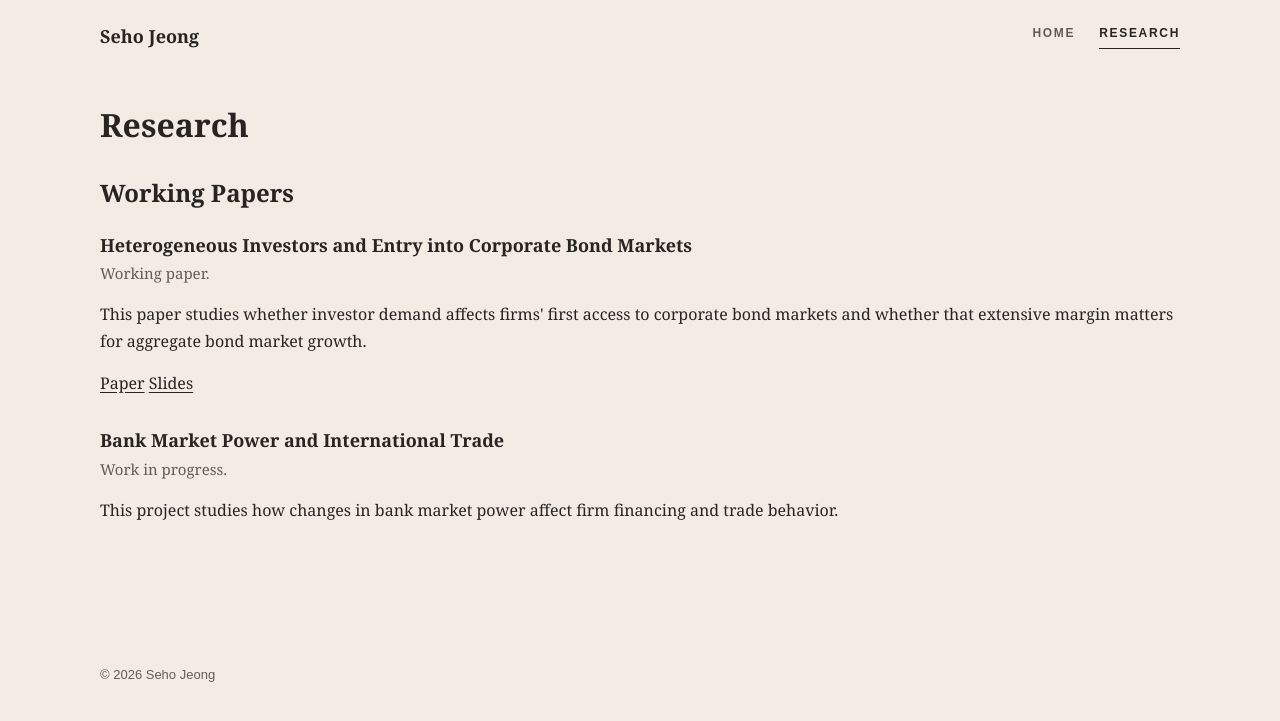
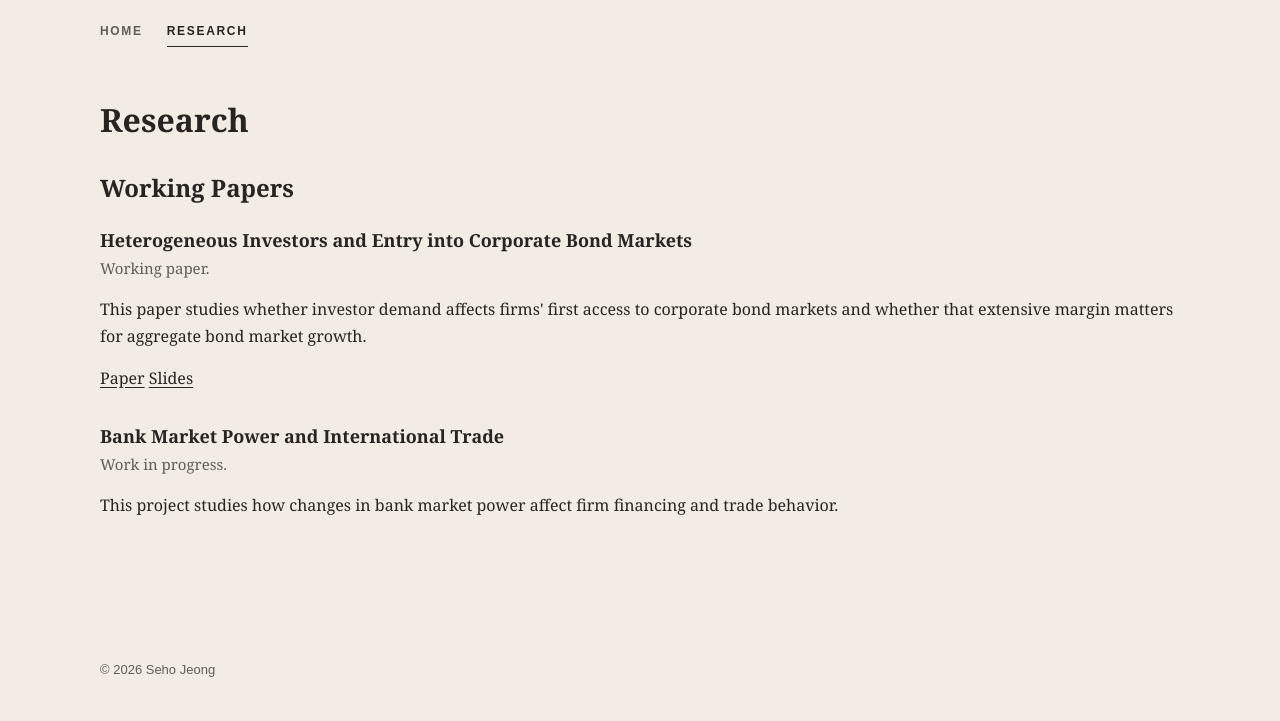
Before and after one commit to jeong-seho/jeong-seho.github.io, a Jekyll site: the page built from research.md, in a window 1280 px wide. Shown: the top 721 px of the page. Built offline with Jekyll 4.4.1, drawn with Linux system fonts in a browser that asks for light colours.

Commit message:
Update nav.html

```diff
--- a/_includes/nav.html
+++ b/_includes/nav.html
@@ -1,6 +1,6 @@
 <header class="site-header">
     <div class="nav-wrap">
-        <a class="site-title" href="{{ '/' | relative_url }}">{{ site.title }}</a>
+        <!-- <a class="site-title" href="{{ '/' | relative_url }}">{{ site.title }}</a> -->
 
         <nav class="nav">
             {% for item in site.nav %}
```
